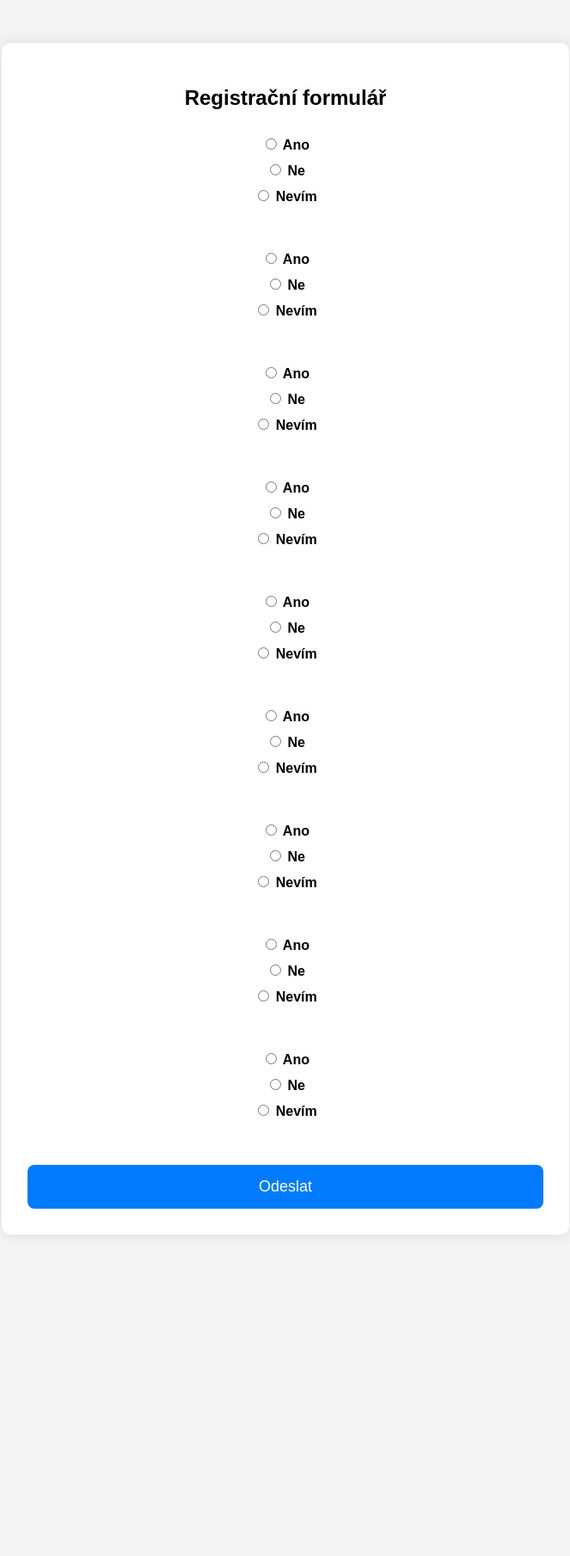
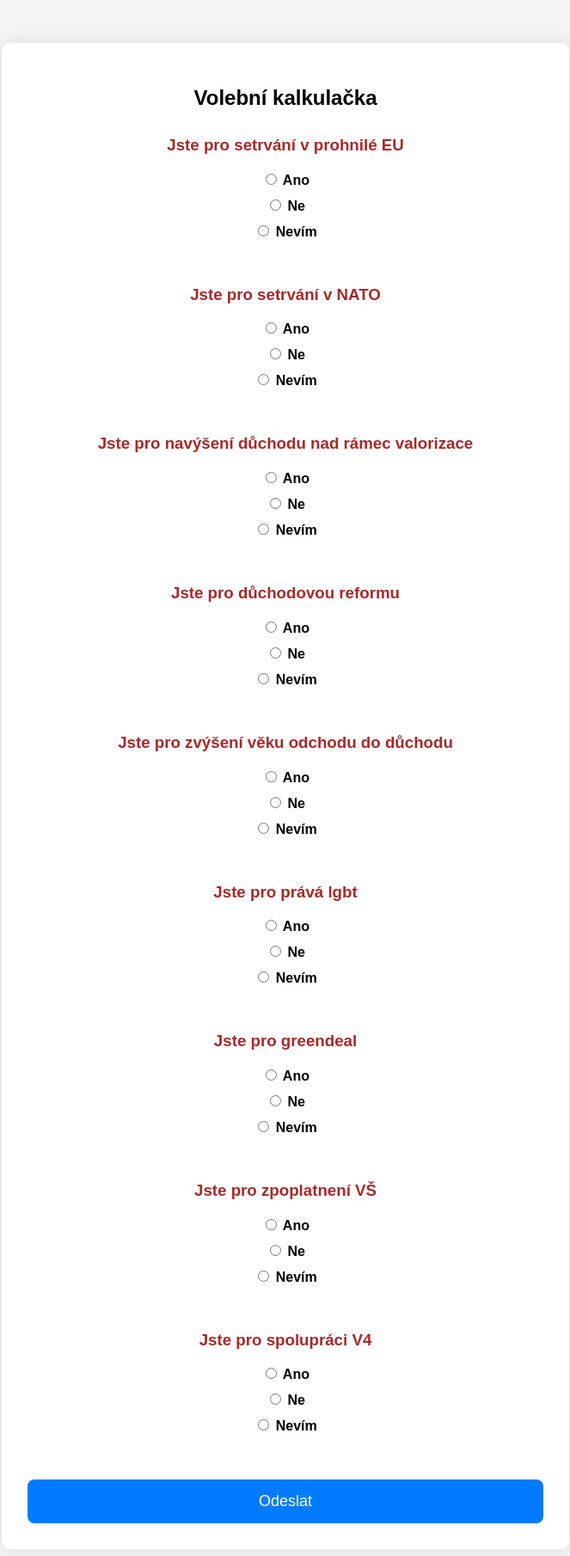
Before and after one commit to 2Karlicek/SPS_Kladno_projekt, a PHP site: page /election_calculator.php in a window 1280 px wide. Shown: the top 1810 px of the page at 86% size, without its empty margins (308-971 px from the left). Before the commit the page ends 1406 px from the top, so only its background shows below. Run offline with PHP 8.4, Linux system fonts and the light colour scheme.

Commit message:
Zde vložte zprávu o změnách

```diff
--- a/css/styly.css
+++ b/css/styly.css
@@ -18,6 +18,10 @@ body {
   h2 {
     text-align: center;
     margin-bottom: 30px;
+  }
+  h3{
+    text-align: center;
+    color: brown;
   }
 
   .form-group {
--- a/election_calculator.php
+++ b/election_calculator.php
@@ -10,9 +10,11 @@
 <body>
 
 <div class="container">
-    <h2>Registrační formulář</h2>
+    <h2>Volební kalkulačka</h2>
     <form action="election_calculator.php" method="post" class="myform">
+
     <div class="form-group">
+    <h3>Jste pro setrvání v prohnilé EU</h3>
     <div class="otazky" style="text-align: center;">
         <label><input type="radio" name="EU" value="ano" required> Ano</label>
         <label><input type="radio" name="EU" value="ne" required> Ne</label>
@@ -21,6 +23,7 @@
     </div>
 
     <div class="form-group">
+    <h3>Jste pro setrvání v NATO</h3>
         <div class="otazky" style="text-align: center;">
             <label><input type="radio" name="NATO" value="ano" required> Ano</label>
             <label><input type="radio" name="NATO" value="ne" required> Ne</label>
@@ -29,6 +32,7 @@
     </div>
 
     <div class="form-group">
+    <h3>Jste pro navýšení důchodu nad rámec valorizace</h3>
         <div class="otazky" style="text-align: center;">
             <label><input type="radio" name="duchod" value="ano" required> Ano</label>
             <label><input type="radio" name="duchod" value="ne" required> Ne</label>
@@ -37,6 +41,7 @@
     </div>
 
     <div class="form-group">
+    <h3>Jste pro důchodovou reformu</h3>
         <div class="otazky" style="text-align: center;">
             <label><input type="radio" name="duchod_reforma" value="ano" required> Ano</label>
             <label><input type="radio" name="duchod_reforma" value="ne" required> Ne</label>
@@ -45,6 +50,7 @@
     </div>
 
     <div class="form-group">
+    <h3>Jste pro zvýšení věku odchodu do důchodu</h3>
         <div class="otazky" style="text-align: center;">
             <label><input type="radio" name="zvyseni_odchod_do_duchodu" value="ano" required> Ano</label>
             <label><input type="radio" name="zvyseni_odchod_do_duchodu" value="ne" required> Ne</label>
@@ -53,6 +59,7 @@
     </div>
 
     <div class="form-group">
+    <h3>Jste pro prává lgbt</h3>
         <div class="otazky" style="text-align: center;">
             <label><input type="radio" name="lgbt" value="ano" required> Ano</label>
             <label><input type="radio" name="lgbt" value="ne" required> Ne</label>
@@ -61,6 +68,7 @@
     </div>
 
     <div class="form-group">
+    <h3>Jste pro greendeal</h3>
         <div class="otazky" style="text-align: center;">
             <label><input type="radio" name="greendeal" value="ano" required> Ano</label>
             <label><input type="radio" name="greendeal" value="ne" required> Ne</label>
@@ -69,6 +77,7 @@
     </div>
 
     <div class="form-group">
+    <h3>Jste pro zpoplatnení VŠ</h3>
         <div class="otazky" style="text-align: center;">
             <label><input type="radio" name="zpoplatneni_vs" value="ano" required> Ano</label>
             <label><input type="radio" name="zpoplatneni_vs" value="ne" required> Ne</label>
@@ -77,6 +86,7 @@
     </div>
 
     <div class="form-group">
+    <h3>Jste pro spolupráci V4</h3>
         <div class="otazky" style="text-align: center;">
             <label><input type="radio" name="V4" value="ano" required> Ano</label>
             <label><input type="radio" name="V4" value="ne" required> Ne</label>
@@ -190,7 +200,8 @@
         // Vytvořit politiky
         $Babis = new Politik("babiš", "Ano", 60, new Otazky("ano", "ano", "ano", "ne", "ne", "ne", "ne", "ne", "ano"));
         $Okamura = new Politik("tomio", "SPD", 40, new Otazky("ne", "ne", "ano", "ne", "ne", "ne", "ne", "ne", "ano"));
-        $seznam = [$Babis, $Okamura];
+        $Bartos = new Politik("Bartoš", "Piráti", 40, new Otazky("ano", "ano", "ne", "ano", "ano", "ano", "ano", "ne", "ne"));
+        $seznam = [$Babis, $Okamura, $Bartos];
 
         // Vytvořit instanci člověka
         $clovek_A = new Clovek("jirka", 40, new Otazky($otazka1, $otazka2, $otazka3, $otazka4, $otazka5, $otazka6, $otazka7, $otazka8, $otazka9));
```
